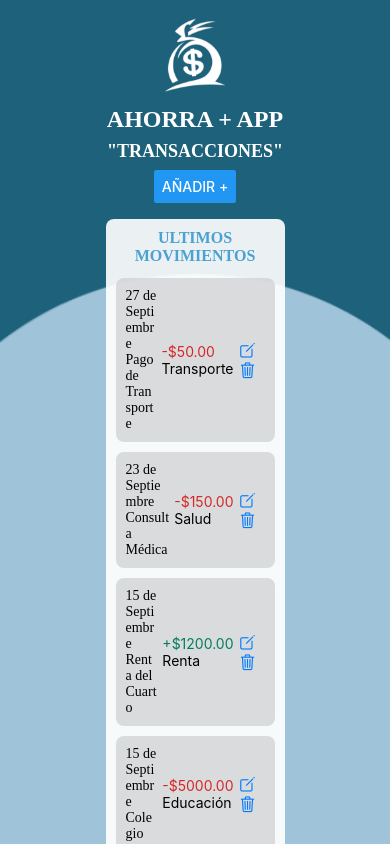
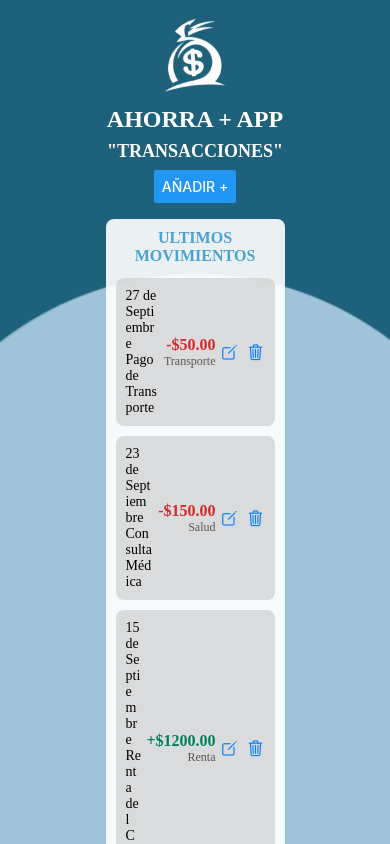
Before and after one commit to PerlitaSolve/AhorraApp, a React Native app: screen / in a window 390 px wide. Shown: the top 844 px of the page. Built offline with nearby package versions, Linux system fonts and the light colour scheme.

Commit message:
Cambio de stilos

```diff
--- a/screens/Transacciones.js
+++ b/screens/Transacciones.js
@@ -79,6 +79,22 @@ const styles = StyleSheet.create({
         color: '#000000ff',
         fontFamily:'Italic',
     },
+    montoContainer: {
+        alignItems: 'flex-end',
+    },
+    monto: {
+        fontSize: 16,
+        fontWeight: 'bold',
+        fontFamily:'Italic',
+    },
+    categoria: {
+        fontSize: 12,
+        color: '#555555ff',
+        fontFamily:'Italic',
+    },
+    iconos: {
+        flexDirection: 'row',
+    },
     overlay: {
     backgroundColor: 'rgba(204, 203, 203, 0.66)',
     padding: 10,
```
